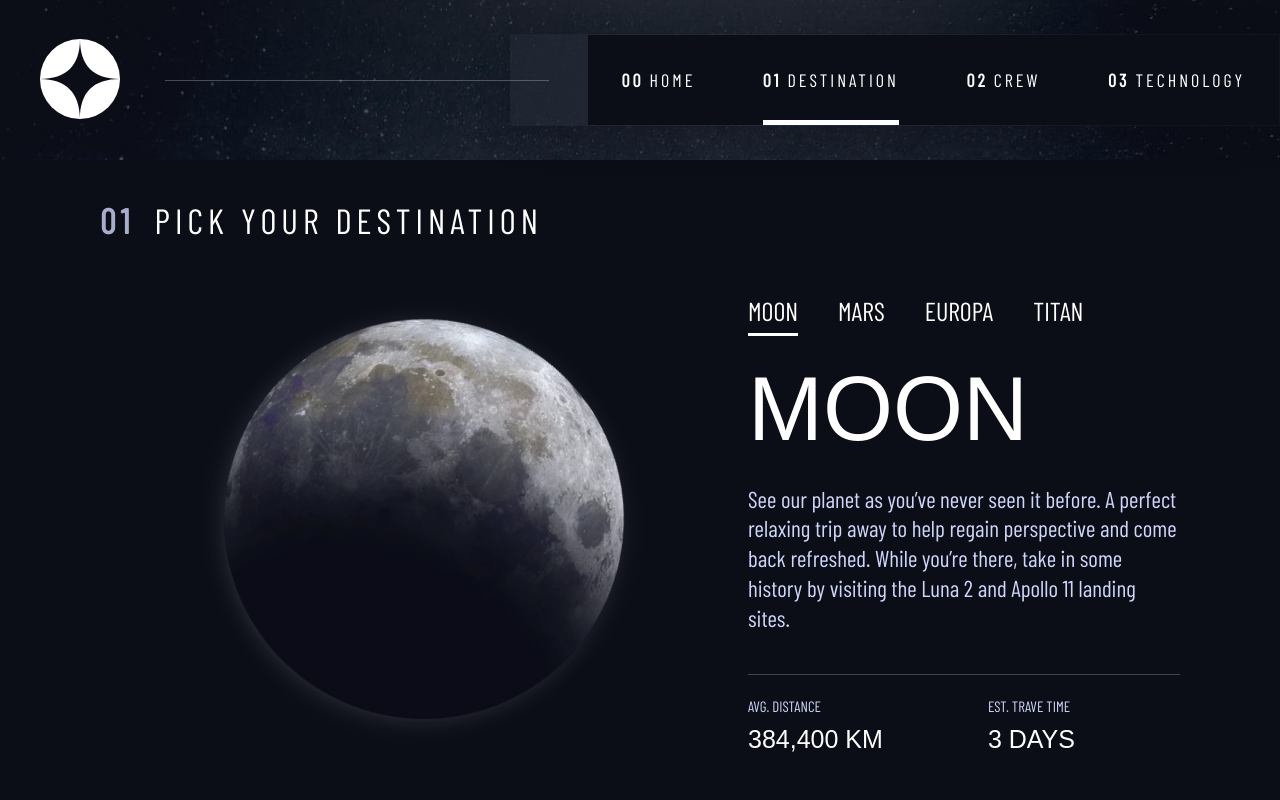
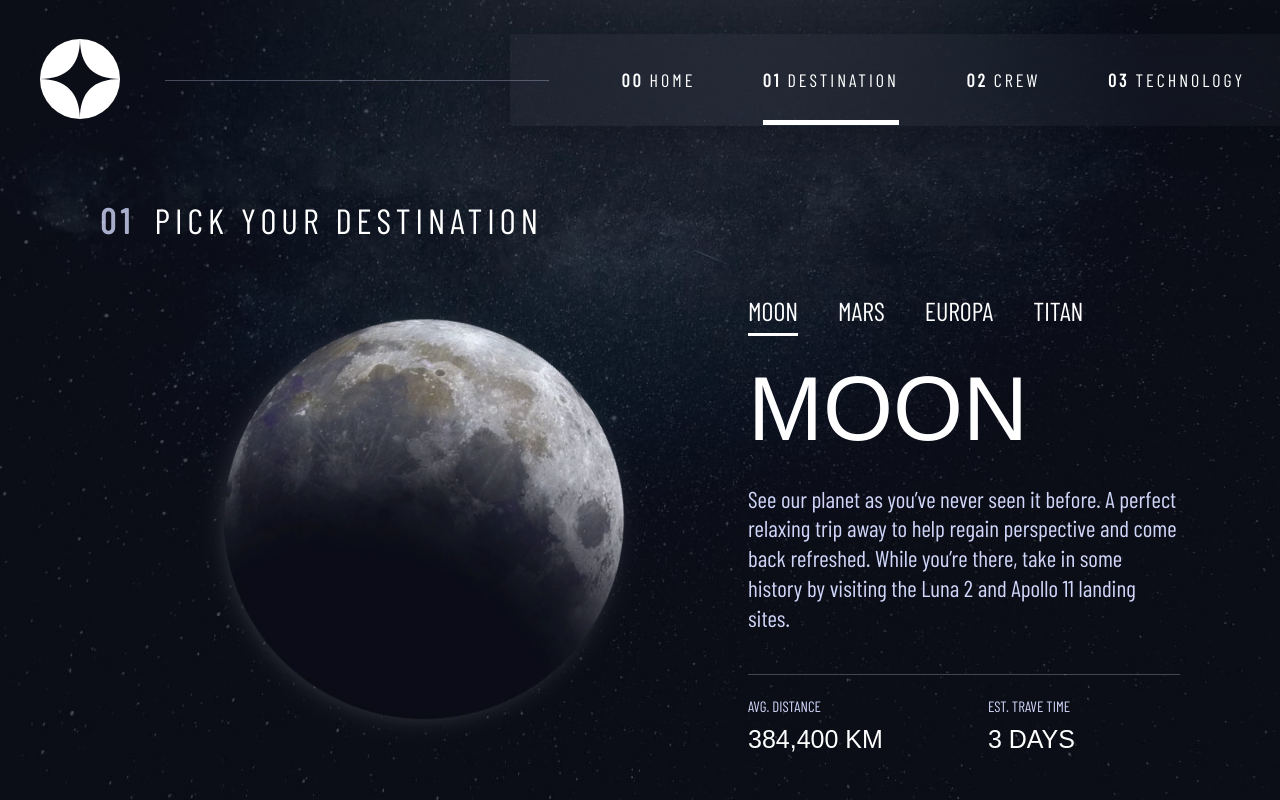
Before and after one commit to Saviovd/space_tourism, a React (Create React App) app: page /Destination in a window 1280 px wide. Built offline with nearby package versions, Linux system fonts and the light colour scheme; a web font is replaced by a local one.

Commit message:
fix responsive menu

```diff
--- a/src/Components/Header/Header.scss
+++ b/src/Components/Header/Header.scss
@@ -171,7 +171,8 @@
             font-size: 4rem;
 
             .header_navigation-list {
-                width: 99%;
+                width: 100%;
+                height: 100%;
                 margin: 0 auto;
                 padding: 0;
             }
--- a/src/Components/Header/NavItem/NavItem.scss
+++ b/src/Components/Header/NavItem/NavItem.scss
@@ -32,12 +32,18 @@
                 @media (max-width: 700px) {
                     font-size: 3rem;
                 }
+                @media (max-width: 350px) {
+                    font-size: 2.5rem;
+                }
             }
         }
 
         @media screen {
             @media (max-width: 700px) {
                 font-size: 3rem;
+            }
+            @media (max-width: 350px) {
+                font-size: 2.5rem;
             }
         }
     }
@@ -58,8 +64,8 @@
 
     @media screen {
         @media (max-width: 700px) {
-            transform: translate(50px, 150px);
-            height:80px;
+            transform: translate(50px, 120px);
+            height:70px;
             width: 100%;
             justify-content: flex-start;
 
@@ -77,6 +83,15 @@
                 height: 100%;
                 width: 6px;
             }
+
+        }
+        @media (max-width: 700px) {
+            transform: translate(30px, 110px);
+        }
+
+        @media (max-width: 350px) {
+            transform: translate(20px, 100px);
+            height: 45px;
         }
     }
 }
--- a/src/Components/PickYourdestiny/PickYourDestiny.scss
+++ b/src/Components/PickYourdestiny/PickYourDestiny.scss
@@ -67,7 +67,13 @@
                     @media screen {
                         @media (max-width: 1024px) {
                             min-width: 230px;
+                            // margin-top: 30px;
                         }
+                    }
+                }
+                @media screen {
+                    @media (max-width: 1024px) {
+                        margin-top: 30px;
                     }
                 }
             }
@@ -126,7 +132,7 @@
 
             .planet_infos {
                 grid-area: planet-infos;
-
+                overflow: hidden;
                 .planet_infos-name{
                     font-size: 9rem;
                     color: $--principal-white;
@@ -137,6 +143,9 @@
                     @media screen {
                         @media (max-width: 1024px) {
                             font-size: 10rem;
+                        }
+                        @media (max-width: 600px) {
+                            font-size: 8.6rem;
                         }
                     }
                 }
@@ -157,7 +166,7 @@
                             min-width: 250px;
                         }
                         @media (max-width: 580px) {
-                            width: 60%;
+                            width: 90%;
                         }
                     }
                 }
@@ -230,7 +239,7 @@
 
                     @media screen {
                         @media (max-width: 1024px) {
-                            margin: 40px 0;
+                            margin: 40px 0 20px 0;
                         }
                         @media (max-width: 580px) {
                             grid-template-areas:
@@ -267,22 +276,26 @@
             }
             @media (max-width: 1024px) {
                 padding: 0 25px;
-                height: 100%;
+                height: auto;
+                justify-content: normal;
+                max-height: none;
+                overflow: hidden;
             }
             @media (max-width: 600px) {
                 min-width: 300px;
+                padding: 0;
             }
         }
     }
     @media screen {
         @media (max-width: 1024px) {
-            overflow: scroll;
-            align-items: center;
+            // overflow: scroll;
+            align-items: flex-end;
 
-            justify-content: center;
+            justify-content: flex-end;
             text-align: center;
 
-            min-height: 1000px;
+            min-height: 1100px;
 
             background-image: url('../../../public/assets/destination/background-destination-tablet.jpg');
         }
--- a/src/Components/SectionTitle/SectionTitle.scss
+++ b/src/Components/SectionTitle/SectionTitle.scss
@@ -36,5 +36,8 @@
             align-self: center;
             font-size: 2.3rem;
         }
+        @media (max-width: 400px) {
+            letter-spacing: 3px;
+        }
     }
 }
--- a/src/Components/SpaceTechnology/SpaceTechnology.scss
+++ b/src/Components/SpaceTechnology/SpaceTechnology.scss
@@ -74,6 +74,18 @@
                         width: 78px;
                         height: 78px;
                     }
+
+                    @media screen {
+                        @media (max-width: 350px) {
+                            width: 70px;
+                            height: 70px;
+
+                            &:active {
+                                width: 68px;
+                                height: 68px;
+                            }
+                        }
+                    }
                 }
 
                 @media screen {
@@ -82,6 +94,9 @@
                         margin: 0 auto;
                         width: 350px;
                         height: auto;
+                    }
+                    @media (max-width: 350px) {
+                        width: 290px;
                     }
                 }
                 .active {
@@ -216,6 +231,9 @@
                     grid-template-rows: 35% 15% 45%;
                     margin-top: 20px;
                 }
+                @media (max-width: 320px) {
+                    grid-template-rows: 30% 10% 60%;
+                }
             }
         }
 
--- a/src/Pages/Home/Home.scss
+++ b/src/Pages/Home/Home.scss
@@ -95,7 +95,7 @@
                     transform: translateX(50px);
                 }
                 @media (max-width: 760px) {
-                    transform: translate(0);
+                    transform: translate(0, 15px);
                     text-align: center;
                 }
             }
@@ -172,6 +172,7 @@
                             width: 220px;
                         }
                     }
+
                 }
             }
 
@@ -206,6 +207,7 @@
         }
 
         @media (max-width: 580px) {
+            overflow: scroll;
             background-image: url('../../../public/assets/home/background-home-mobile.jpg');
         }
     }
--- a/src/Styles/Global.scss
+++ b/src/Styles/Global.scss
@@ -10,7 +10,6 @@ $--principal-white-opacity: #ffffff3c;
 
 *{
     font-size: 10px;
-    background-color: $--principal-black;
 
     body {
         width: 100%;
@@ -18,6 +17,8 @@ $--principal-white-opacity: #ffffff3c;
         padding: 0;
         box-sizing: border-box;
         overflow: hidden;
+        background-color: $--principal-black;
+
 
 
         li {
```
